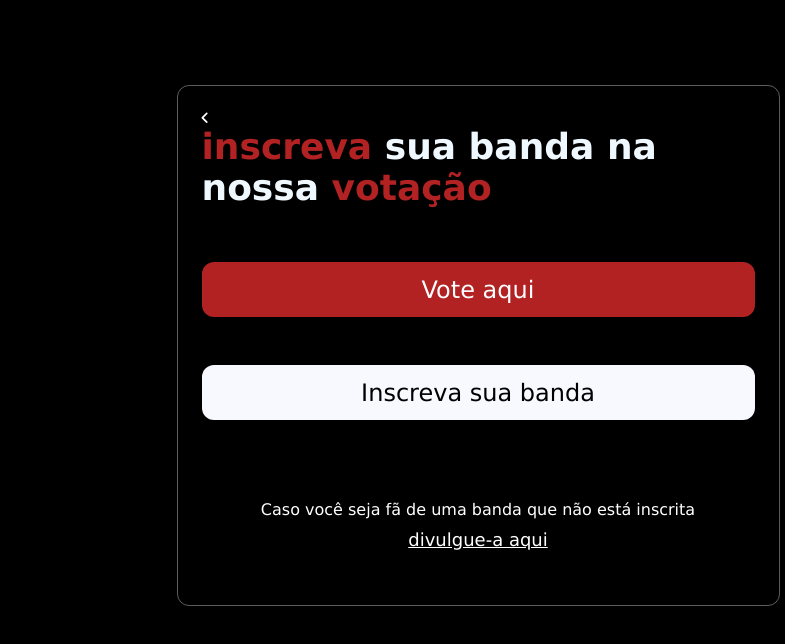
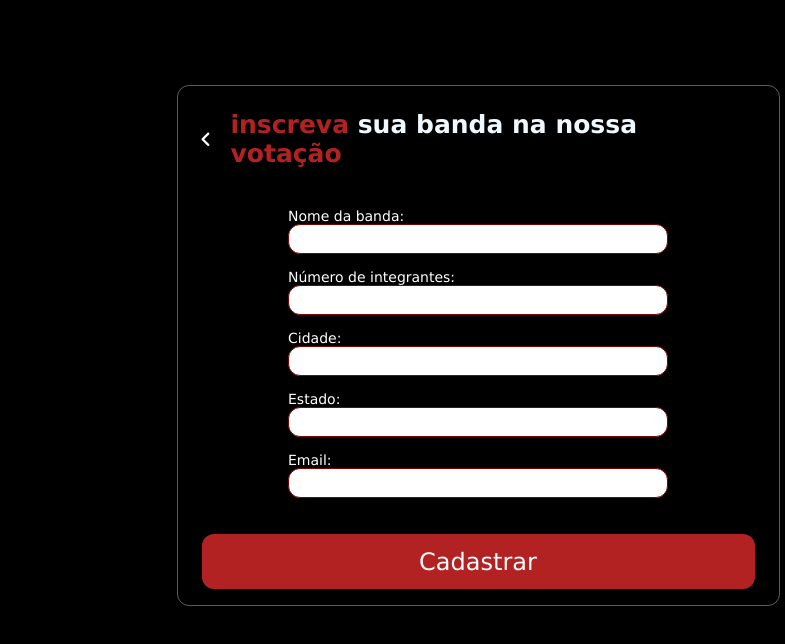
Before and after one commit to yuuzxtk/projeto-css, a plain HTML site: page cadastro.html in a window 1280 px wide. Shown: the full height of the page, 495-1280 px from the left. Drawn offline with Linux system fonts and the light colour scheme; a web font is replaced by a local one.

Commit message:
pagina de cadastro de bandas

```diff
--- a/cadastro.html
+++ b/cadastro.html
@@ -21,20 +21,45 @@
         </aside>
 
         <main>
+            <header>
             <a href="index.html">
                 <i class = "fa-solid fa-angle-left"></i>
             </a>
             <h2><span>inscreva</span> sua banda na nossa <span>votação</span></h2>
+            </header>
 
-            <div class="actions">
-                <a href="">Vote aqui</a>
-                <a href="cadastro.html">Inscreva sua banda</a>
+            <form>
+                <div class="conteudoform">
+                <div>
+                    <label for="nome">Nome da banda:</label>
+                    <br>
+                    <input type="text" id="nome" name="nome">
+                </div>
+                <div>
+                    <label for="integrantes">Número de integrantes:</label>
+                    <br>
+                    <input type="number" id="integrantes" name="integrantes">
+                </div>
+                <div>
+                    <label for="cidade">Cidade:</label>
+                    <br>
+                    <input type="text" id="cidade" name="cidade">
+                </div>
+                <div>
+                    <label for="estado">Estado:</label>
+                    <br>
+                    <input type="text" id="estado" name="estado">
+                </div>
+                <div>
+                    <label for="email">Email:</label>
+                    <br>
+                    <input type="email" id="email" name="email">
+                </div>
             </div>
-
-            <footer>
-                <p>Caso você seja fã de uma banda que não está inscrita</p>
-                <a href="">divulgue-a aqui</a>
-            </footer>
+                <div class="actions2">
+                    <a href="">Cadastrar</a>
+                </div>
+            </form>
         </main>
 
     </div>
```
